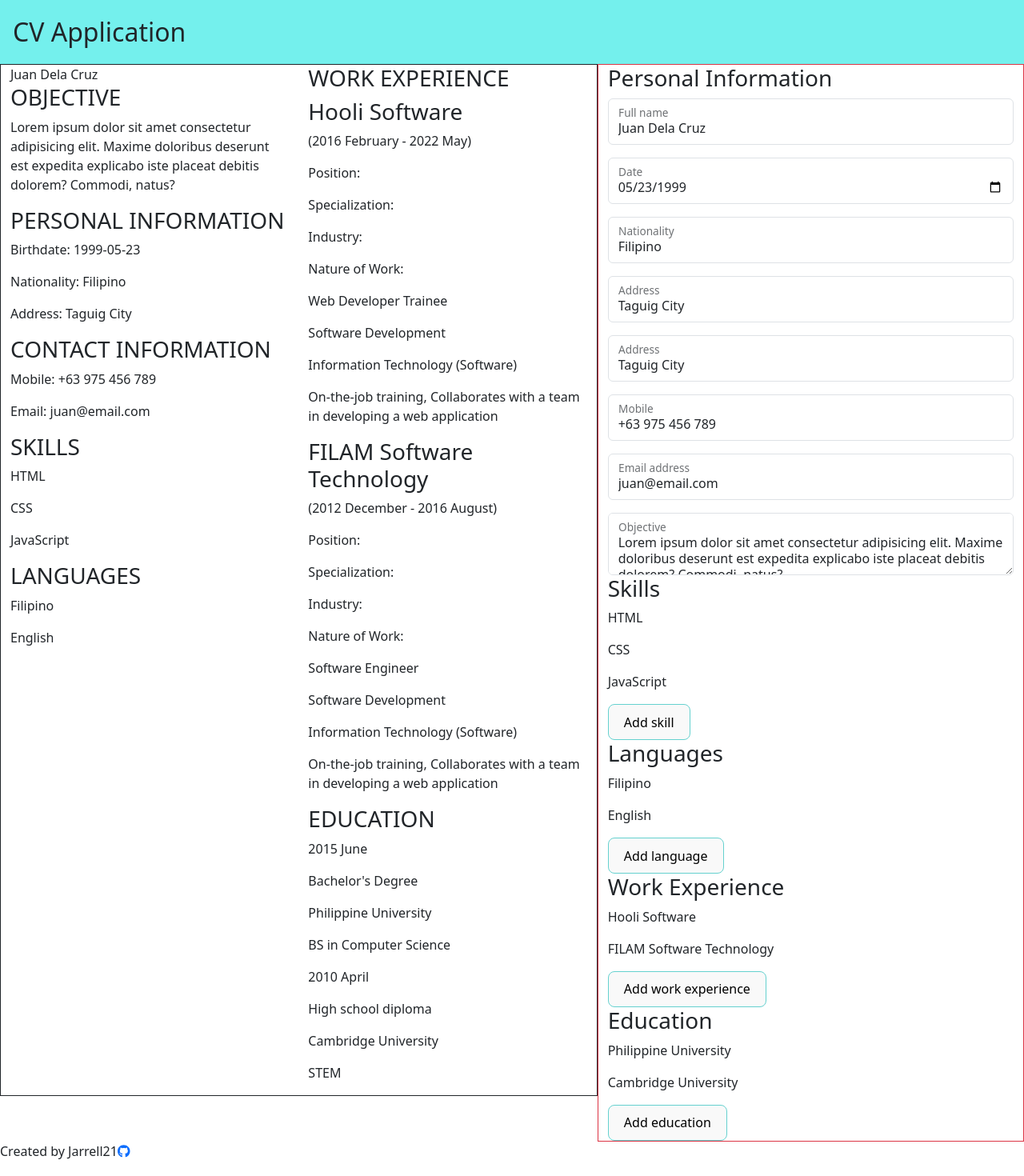
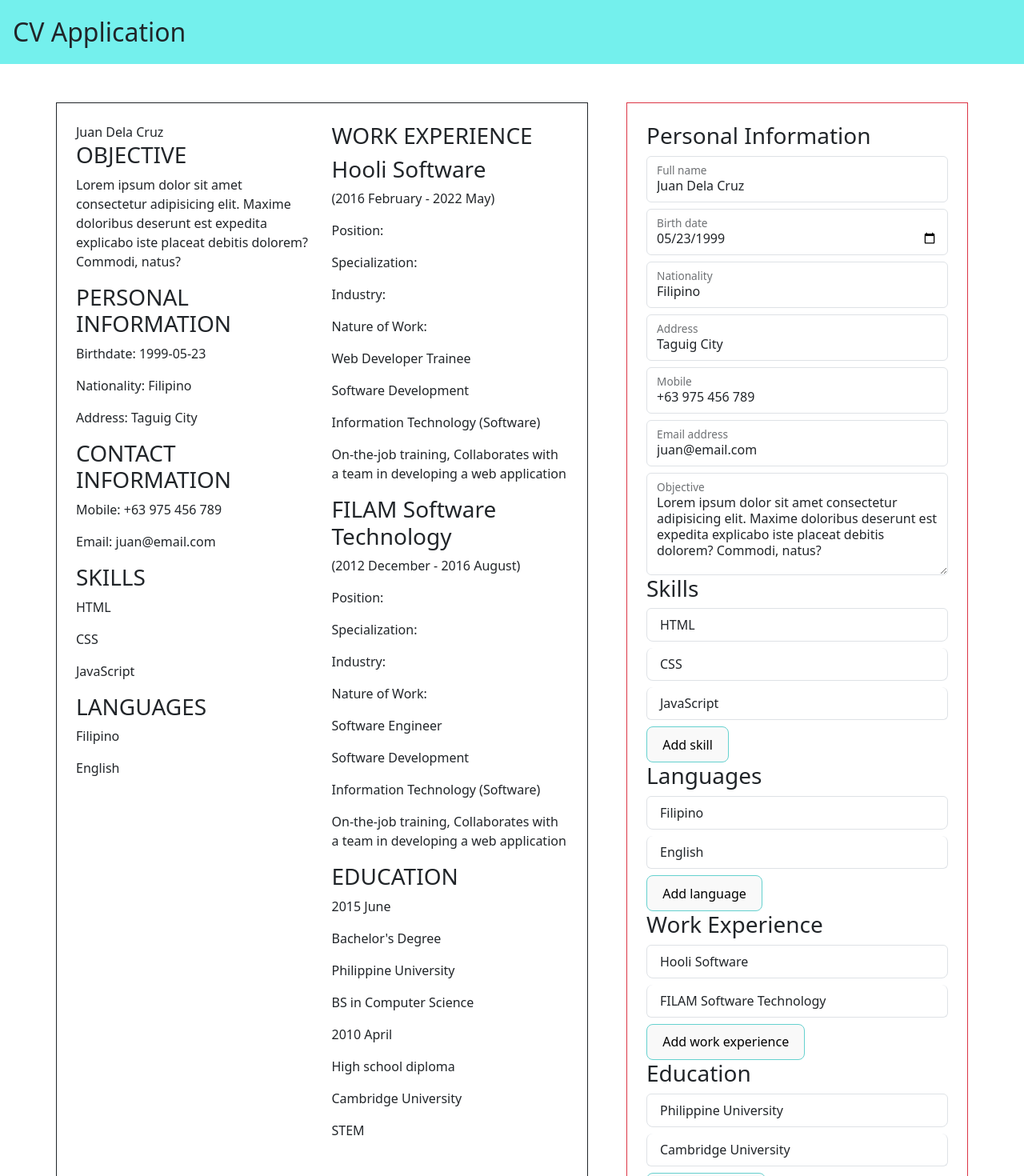
Before and after one commit to Jarrell21/cv-application, a React (Vite) app: page / in a window 1280 px wide. Shown: the top 1470 px of the page at 80% size. Built offline with nearby package versions, Linux system fonts and the light colour scheme.

Commit message:
Update UI

```diff
--- a/src/App.jsx
+++ b/src/App.jsx
@@ -73,8 +73,8 @@ function App() {
   return (
     <>
       <header>CV Application</header>
-      <div className="main container-fluid">
-        <div className="row">
+      <div className="main container-lg mt-5">
+        <div className="row column-gap-5">
           <Resume data={data} />
           <Sidebar data={data} setData={setData} />
         </div>
--- a/src/components/Resume/Resume.jsx
+++ b/src/components/Resume/Resume.jsx
@@ -6,8 +6,8 @@ import Education from "./Education";
 
 function Resume({ data }) {
   return (
-    <main className="resume container col-lg">
-      <div className="row border border-dark">
+    <main className="resume container col-lg-7 p-4  border border-dark">
+      <div className="row">
         <div className="resume-left-col col-lg">
           <PersonalInfo data={data} />
         </div>
--- a/src/components/Sidebar/Education/EducationInput.jsx
+++ b/src/components/Sidebar/Education/EducationInput.jsx
@@ -28,18 +28,22 @@ function EducationInput({ data, setData }) {
         />
       ) : (
         <>
+          <div className="list-group">
             {data.education &&
               data.education.map((education) => {
                 return (
-                <p
+                  <button
                     key={education.id}
                     onClick={() => editEducation(education)}
-                  className="educ"
+                    type="button"
+                    className="list-group-item list-group-item-action mb-2 educ"
+                    aria-current="true"
                   >
                     {education.schoolName}
-                </p>
+                  </button>
                 );
               })}
+          </div>
           <button onClick={addEducation}>Add education</button>
         </>
       )}
--- a/src/components/Sidebar/PersonalInfo/Languages.jsx
+++ b/src/components/Sidebar/PersonalInfo/Languages.jsx
@@ -113,15 +113,19 @@ function Languages({ data, setData }) {
         </div>
       ) : (
         <>
+          <div className="list-group">
             {data.personalInfo.languages.map((language) => (
-            <p
+              <button
                 key={language.id}
-              className="language"
+                type="button"
+                className="list-group-item list-group-item-action mb-2 language"
+                aria-current="true"
                 onClick={() => editLanguage(language.id, language.languageName)}
               >
                 {language.languageName}
-            </p>
+              </button>
             ))}
+          </div>
           <button onClick={addLanguage}>Add language</button>
         </>
       )}
--- a/src/components/Sidebar/PersonalInfo/PersonalInfoInput.jsx
+++ b/src/components/Sidebar/PersonalInfo/PersonalInfoInput.jsx
@@ -17,7 +17,7 @@ function PersonalInfoInput({ data, setData }) {
     <div className="side-personal-info">
       <h3 className="section-header">Personal Information</h3>
       <>
-        <div className="form-floating mb-3">
+        <div className="form-floating mb-2">
           <input
             name="fullName"
             type="text"
@@ -29,19 +29,19 @@ function PersonalInfoInput({ data, setData }) {
           />
           <label htmlFor="floatingInput">Full name</label>
         </div>
-        <div className="form-floating mb-3">
+        <div className="form-floating mb-2">
           <input
             name="birthDate"
             type="date"
             className="form-control personal-info-input"
             id="floatingInput"
-            placeholder="Date"
+            placeholder="Birth date"
             defaultValue={data.personalInfo.birthDate}
             onChange={handleOnChange}
           />
-          <label htmlFor="floatingInput">Date</label>
+          <label htmlFor="floatingInput">Birth date</label>
         </div>
-        <div className="form-floating mb-3">
+        <div className="form-floating mb-2">
           <input
             name="nationality"
             type="text"
@@ -53,7 +53,7 @@ function PersonalInfoInput({ data, setData }) {
           />
           <label htmlFor="floatingInput">Nationality</label>
         </div>
-        <div className="form-floating mb-3">
+        <div className="form-floating mb-2">
           <input
             name="address"
             type="text"
@@ -65,19 +65,7 @@ function PersonalInfoInput({ data, setData }) {
           />
           <label htmlFor="floatingInput">Address</label>
         </div>
-        <div className="form-floating mb-3">
-          <input
-            name="address"
-            type="text"
-            className="form-control personal-info-input"
-            id="floatingInput"
-            placeholder="Address"
-            defaultValue={data.personalInfo.address}
-            onChange={handleOnChange}
-          />
-          <label htmlFor="floatingInput">Address</label>
-        </div>
-        <div className="form-floating mb-3">
+        <div className="form-floating mb-2">
           <input
             name="mobile"
             type="text"
@@ -89,7 +77,7 @@ function PersonalInfoInput({ data, setData }) {
           />
           <label htmlFor="floatingInput">Mobile</label>
         </div>
-        <div className="form-floating mb-3">
+        <div className="form-floating mb-2">
           <input
             name="email"
             type="text"
@@ -107,10 +95,9 @@ function PersonalInfoInput({ data, setData }) {
             placeholder="Leave a comment here"
             id="floatingTextarea2"
             name="objective"
-            // rows="4"
             defaultValue={data.personalInfo.objective}
             onChange={handleOnChange}
-            style={{ height: "max-content" }}
+            style={{ height: "8rem" }}
           ></textarea>
           <label htmlFor="floatingTextarea2">Objective</label>
         </div>
--- a/src/components/Sidebar/PersonalInfo/Skills.jsx
+++ b/src/components/Sidebar/PersonalInfo/Skills.jsx
@@ -75,11 +75,44 @@ function Skills({ data, setData }) {
   return (
     <div className="side-skills">
       <h3 className="section-header">Skills</h3>
+      <div className="list-group">
+        {data.personalInfo.skills.map((skill) => (
+          <button
+            key={skill.id}
+            type="button"
+            className="list-group-item list-group-item-action mb-2 skill"
+            aria-current="true"
+            onClick={() => editSkill(skill.id, skill.skillName)}
+          >
+            {skill.skillName}
+          </button>
+        ))}
+      </div>
+
       {mode.action == "add" ? (
-        <div className="add-skill">
-          <input className="input" id="skill-input" name="skill" type="text" />
-          <button onClick={saveNewSkill}>Save</button>
-          <button onClick={exitInput}>Cancel</button>
+        <div className="input-group add-skill">
+          <input
+            id="skill-input"
+            name="skill"
+            type="text"
+            className="form-control input"
+            placeholder="Skill name"
+            aria-label="Skill name"
+          />
+          <button
+            onClick={saveNewSkill}
+            className="btn btn-outline-success"
+            type="button"
+          >
+            Save
+          </button>
+          <button
+            onClick={exitInput}
+            className="btn btn-outline-danger"
+            type="button"
+          >
+            Cancel
+          </button>
         </div>
       ) : mode.action == "edit" ? (
         <div className="edit-skill">
@@ -96,15 +129,6 @@ function Skills({ data, setData }) {
         </div>
       ) : (
         <>
-          {data.personalInfo.skills.map((skill) => (
-            <p
-              key={skill.id}
-              className="skill"
-              onClick={() => editSkill(skill.id, skill.skillName)}
-            >
-              {skill.skillName}
-            </p>
-          ))}
           <button onClick={addSkill}>Add skill</button>
         </>
       )}
--- a/src/components/Sidebar/Sidebar.jsx
+++ b/src/components/Sidebar/Sidebar.jsx
@@ -8,7 +8,7 @@ import Languages from "./PersonalInfo/Languages";
 
 function Sidebar({ data, setData }) {
   return (
-    <aside className="sidebar col-lg-5 border border-danger">
+    <aside className="sidebar col-lg border border-danger p-4">
       <PersonalInfoInput data={data} setData={setData} />
       <Skills data={data} setData={setData} />
       <Languages data={data} setData={setData} />
--- a/src/components/Sidebar/Work/WorkInput.jsx
+++ b/src/components/Sidebar/Work/WorkInput.jsx
@@ -23,18 +23,22 @@ function WorkInput({ data, setData }) {
         <EditWork mode={mode} setMode={setMode} data={data} setData={setData} />
       ) : (
         <>
+          <div className="list-group">
             {data.workExperience &&
               data.workExperience.map((work) => {
                 return (
-                <p
+                  <button
                     key={work.id}
-                  className="work"
+                    type="button"
+                    className="list-group-item list-group-item-action mb-2 work"
+                    aria-current="true"
                     onClick={() => editWorkExperience(work)}
                   >
                     {work.companyName}
-                </p>
+                  </button>
                 );
               })}
+          </div>
           <button onClick={addWorkExperience}>Add work experience</button>
         </>
       )}
```
Lines whose indentation alone changed are shown as unchanged.
